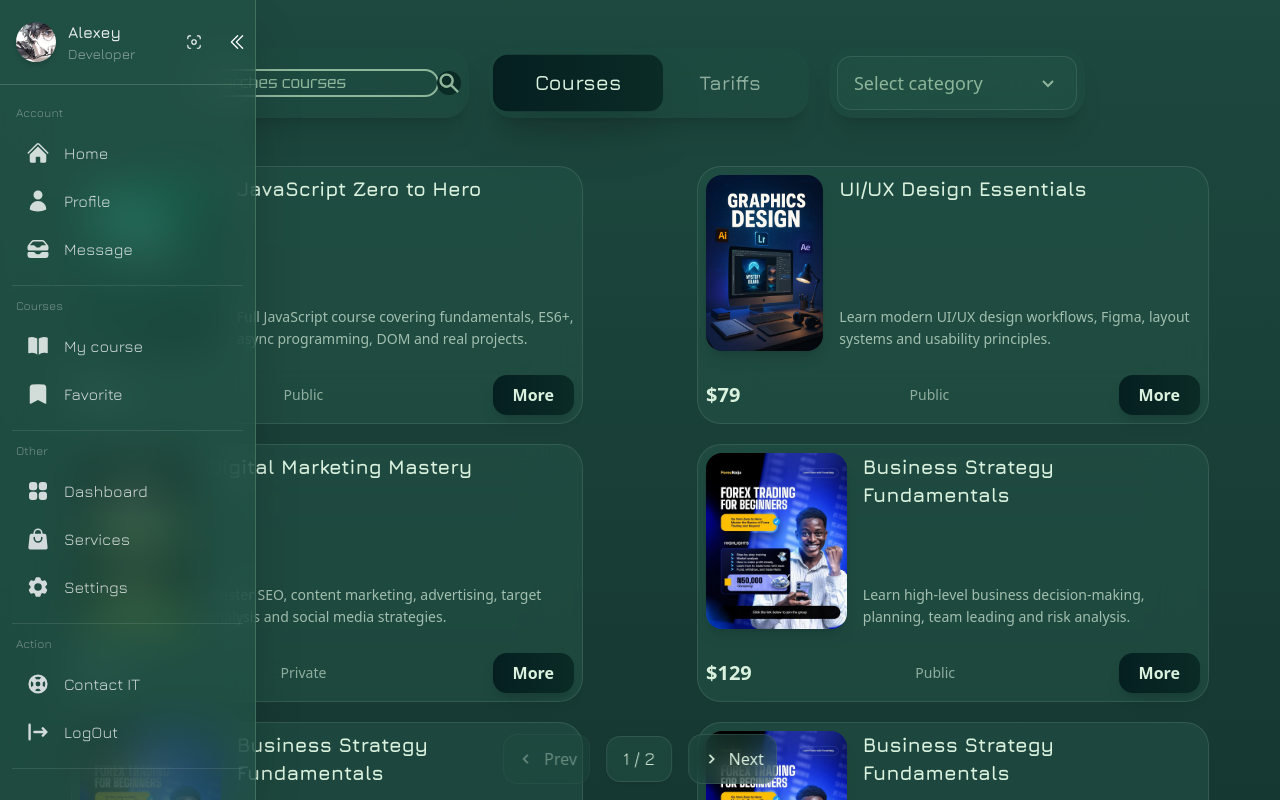
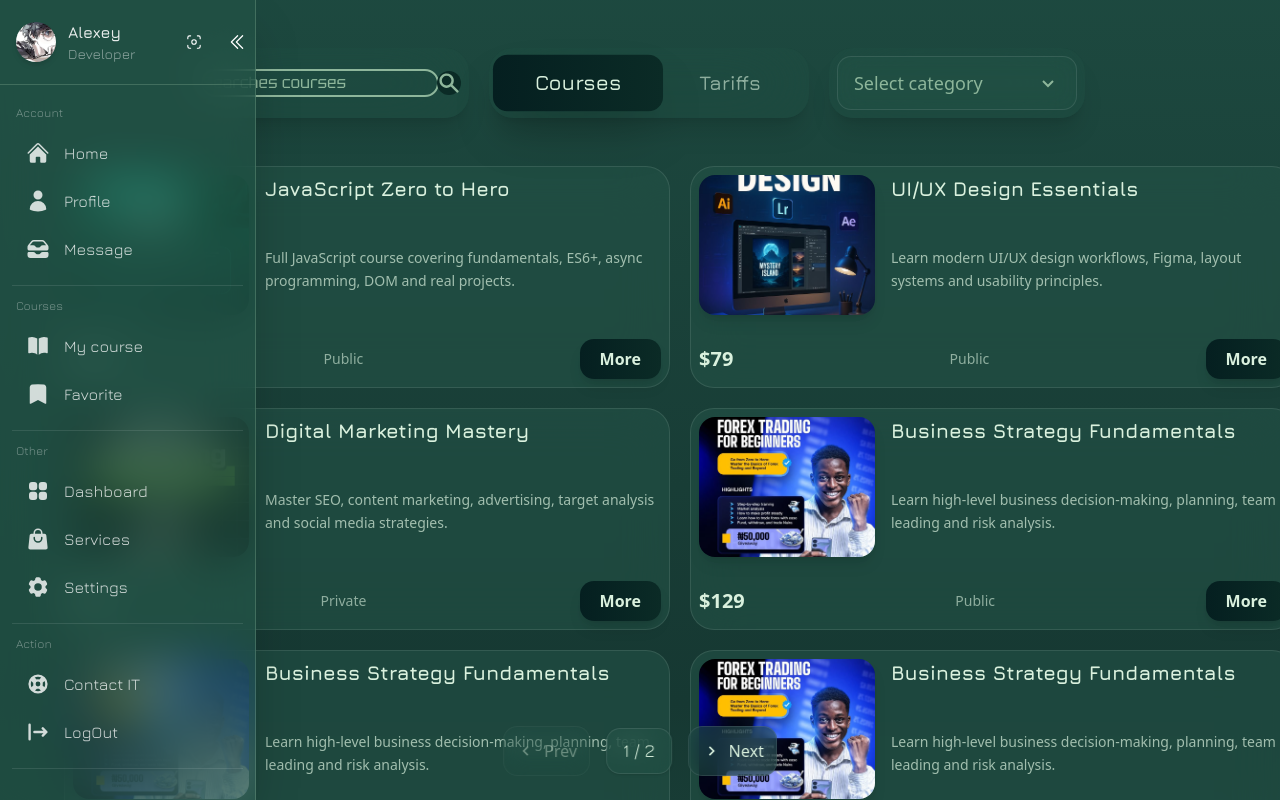
Before and after one commit to Logbin05/Unicron, a React (Vite) app in the folder WebClient/: page /u/services in a window 1280 px wide. Shown: the top 800 px of the page. Built offline with nearby package versions, Linux system fonts and the light colour scheme.

Commit message:
Updated: service page

```diff
--- a/WebClient/src/pages/users/ServicePage.tsx
+++ b/WebClient/src/pages/users/ServicePage.tsx
@@ -121,7 +121,7 @@ export function ServicePage() {
         )}
       </div>
 
-      <div className="grid grid-cols-1 sm:grid-cols-2 lg:grid-cols-2 2k:grid-cols-3 gap-5
+      <div className="grid grid-cols-1 sm:grid-cols-2 lg:grid-cols-2 lg:left-10 2k:grid-cols-3 gap-5
        justify-items-center z-0 relative">
         <AnimatePresence>
           {activeTab === "courses" &&
@@ -134,20 +134,20 @@ export function ServicePage() {
                 whileHover="hover"
                 variants={cardVariants}
                 className="bg-fourth/60 backdrop-blur-xl border border-white/10
-                           rounded-3xl p-2 w-full lg:max-w-lg 2k:max-w-2xl 2k:p-5 cursor-pointer transform-gpu relative z-0"
+                           rounded-3xl p-2 w-full lg:max-w-[620px] 2k:max-w-3xl 2k:p-5 cursor-pointer transform-gpu relative z-0"
               >
                 <div className="flex gap-4">
                   <motion.img
                     src={c.course_image}
                     alt={c.course_name}
-                    className="w-44 h-44 2k:size-60 object-cover rounded-2xl shadow-lg"
+                    className="w-44 h-35 2k:size-60 object-cover rounded-2xl shadow-lg"
                     whileHover={{ scale: 1.1, rotate: 2 }}
                   />
                   <div className="flex flex-col justify-between">
                     <h2 className="text-sixth text-xl font-Jura font-bold">
                       {c.course_name}
                     </h2>
-                    <p className="text-sixth/70 text-sm mt-2 leading-relaxed line-clamp-5">
+                    <p className="text-sixth/70 text-sm absolute top-20 leading-relaxed line-clamp-5">
                       {c.course_desc}
                     </p>
                   </div>
@@ -207,7 +207,7 @@ export function ServicePage() {
       </div>
 
       {activeTab === "courses" && (
-        <div className="fixed -my-4 bottom-2 left-1/2 -translate-x-1/2 z-50">
+        <div className="fixed -my-4 bottom-4 2k:bottom-1 left-1/2 -translate-x-1/2 z-50">
           <Pagination
             nav={{ current: currentPage, total: totalPages }}
             disable={{
```
